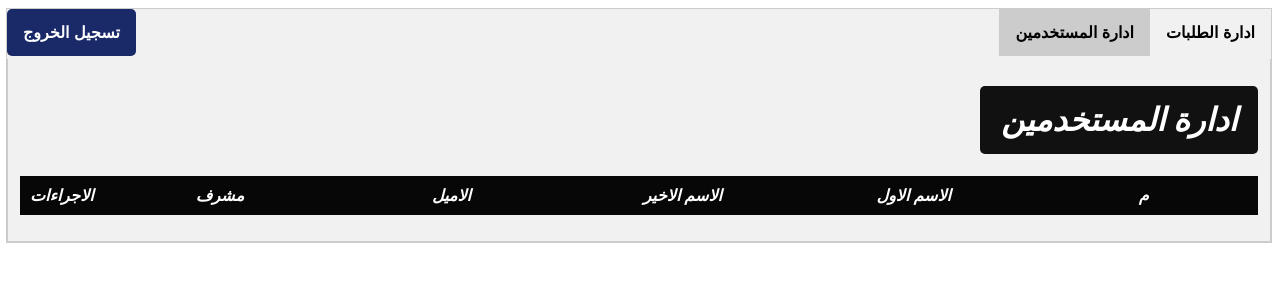
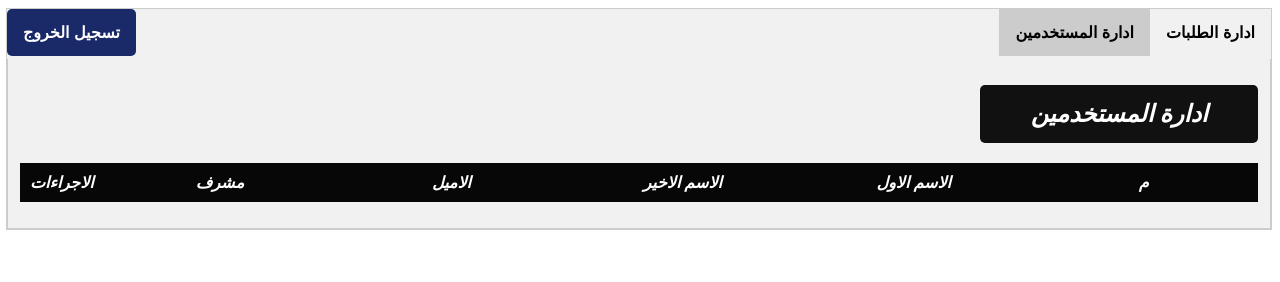
Before and after one commit to TWhYNoTT/gradife, a plain HTML site: page users.html in a window 1280 px wide. Drawn offline with Linux system fonts and the light colour scheme; no server answers; sample sign-in values are in the browser's storage.

Commit message:
Update users.html

```diff
--- a/users.html
+++ b/users.html
@@ -115,7 +115,6 @@
             cursor: pointer;
             font-size: 16px;
             margin-right: 10px;
-            font-weight: bold;
             background-color: #0c1657;
 
         }
@@ -222,7 +221,7 @@
             font-weight: bold;
         }
 
-        h1 {
+        h2 {
             font-style: italic;
             width: 20%;
             background-color: #121111;
@@ -242,7 +241,7 @@
 
         <div id="tab1" class="tabcontent">
 
-            <h1>ادارة المستخدمين</h1>
+            <h2>ادارة المستخدمين</h2>
             <table>
                 <thead>
                     <tr>
```
